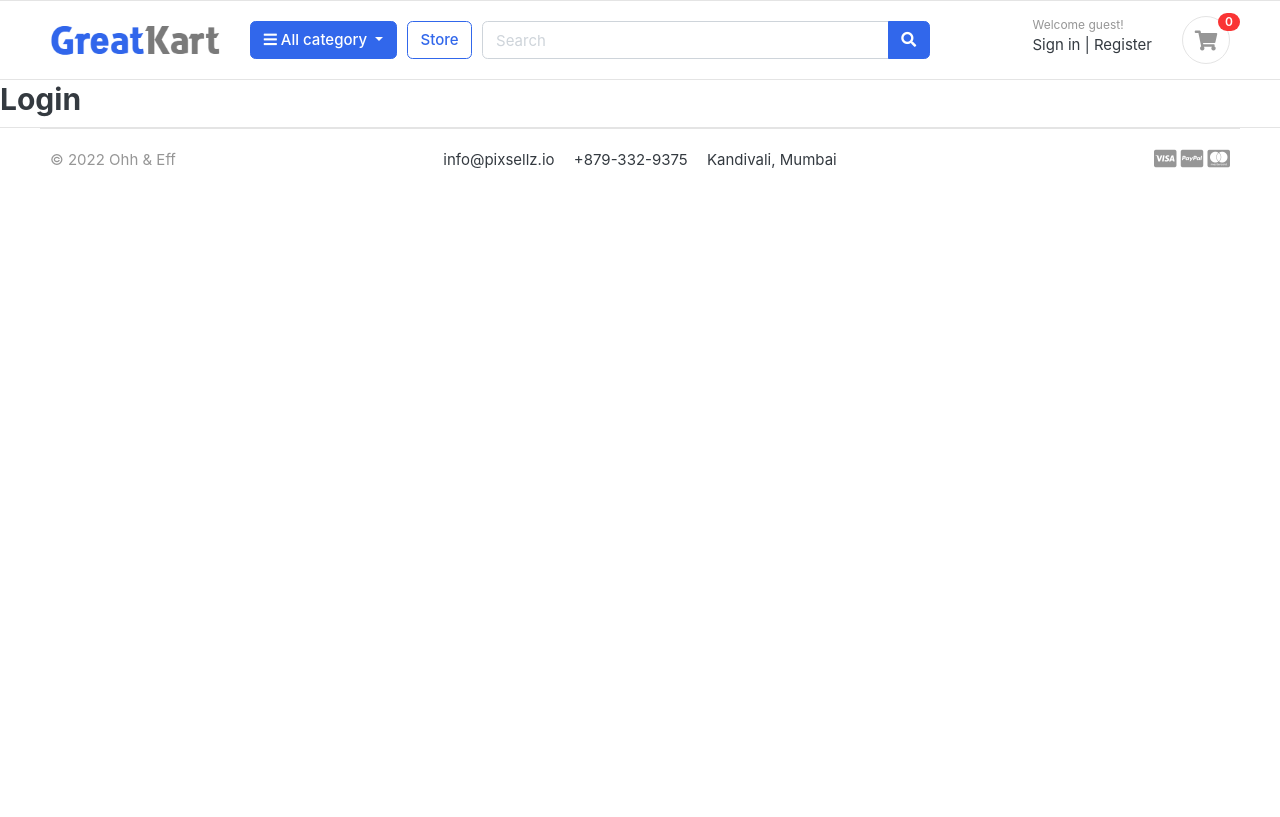
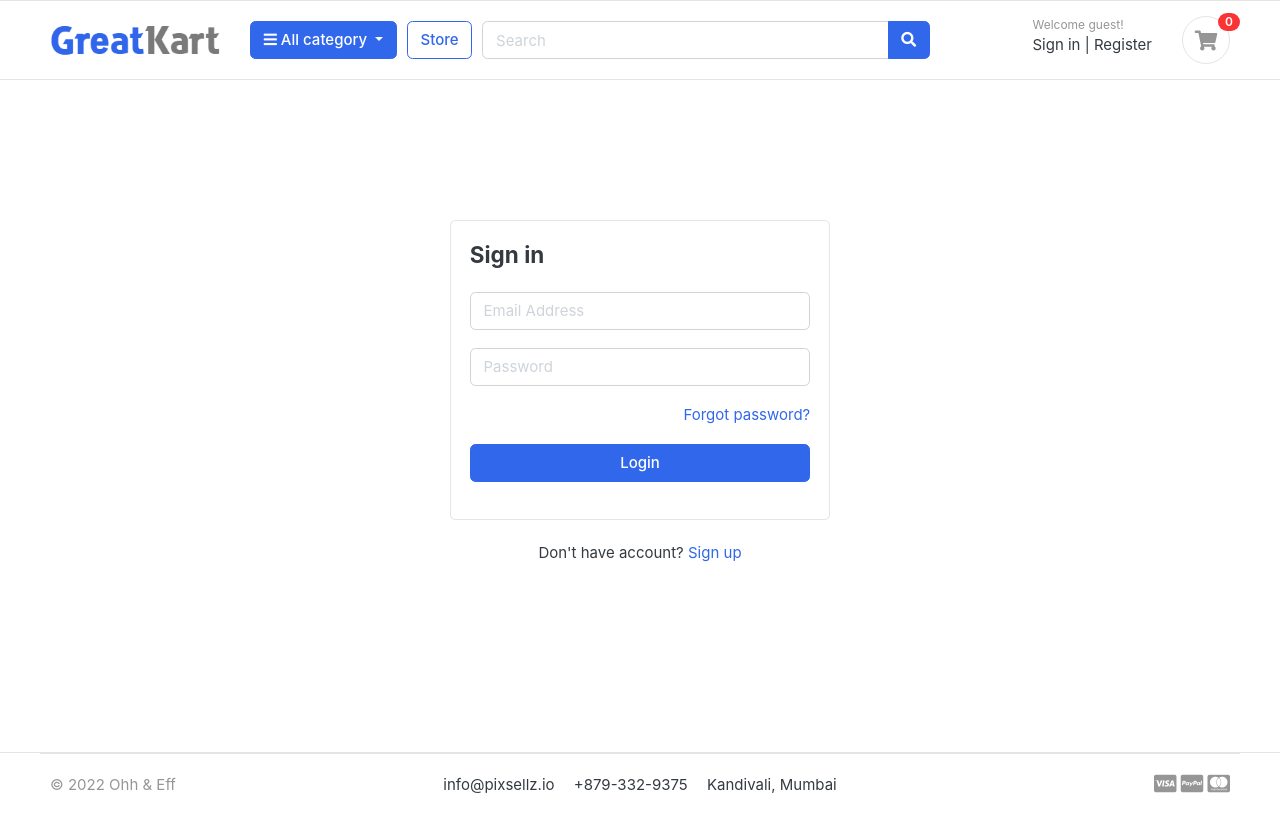
Before and after one commit to beingyoyo/e-commerce, a Django app: page /accounts/login/ in a window 1280 px wide. Before the commit the page ends 168 px from the top, so only its background shows below. Run offline with Django 4.2, Linux system fonts and the light colour scheme; data comes from the database, SQL or seed files in the repository; both versions use the stored data as it was after the commit; data that the repository does not hold is empty; some libraries are stand-ins or nearby versions; some web fonts are replaced.

Commit message:
login logout functions fixed

```diff
--- a/accounts/views.py
+++ b/accounts/views.py
@@ -1,5 +1,6 @@
 from django.shortcuts import render, redirect
-from django.contrib import messages
+from django.contrib import messages, auth
+from django.contrib.auth.decorators import login_required
 from accounts.models import Account
 from .forms import RegistrationForm
 
@@ -34,7 +35,22 @@ def register(request):
     return render(request, template_name='accounts/register.html', context=context)
 
 def login(request):
+    if request.method == 'POST':
+        email = request.POST['email']
+        password = request.POST['password']
+        user = auth.authenticate(email=email, password=password)
+
+        if user is not None:
+            auth.login(request,user)
+            #messages.success(request, 'You are now logged in.')
+            return redirect('home')
+        else:
+            messages.error(request, 'Invalid login credentials')
+            return redirect('login')
     return render(request, template_name='accounts/login.html')
 
+@login_required(login_url='login')
 def logout(request):
-    return
+    auth.logout(request)
+    messages.success(request, 'You are logged out!')
+    return redirect('login')
--- a/templates/accounts/login.html
+++ b/templates/accounts/login.html
@@ -1,5 +1,39 @@
 {% extends 'base.html' %}
 {% load static %}
 {% block content %}
-    <h2>Login</h2>
+        <!-- ========================= SECTION CONTENT ========================= -->
+<section class="section-conten padding-y" style="min-height:84vh">
+
+    <!-- ============================ COMPONENT LOGIN   ================================= -->
+        <div class="card mx-auto" style="max-width: 380px; margin-top:100px;">
+          <div class="card-body">
+          <h4 class="card-title mb-4">Sign in</h4>
+          {% include 'includes/alerts.html' %}
+          <form action="{% url 'login' %}" method="POST">
+              {% csrf_token %}
+              <div class="form-group">
+                 <input type="email" class="form-control" placeholder="Email Address" name="email">
+              </div> <!-- form-group// -->
+              <div class="form-group">
+                <input type="password" class="form-control" placeholder="Password" name="password">
+              </div> <!-- form-group// -->
+
+              <div class="form-group">
+                  <a href="#" class="float-right">Forgot password?</a>
+
+              </div> <!-- form-group form-check .// -->
+              <div class="form-group">
+                  <button type="submit" class="btn btn-primary btn-block"> Login  </button>
+              </div> <!-- form-group// -->
+          </form>
+          </div> <!-- card-body.// -->
+        </div> <!-- card .// -->
+
+         <p class="text-center mt-4">Don't have account? <a href="{% url 'register' %}">Sign up</a></p>
+         <br><br>
+    <!-- ============================ COMPONENT LOGIN  END.// ================================= -->
+
+
+    </section>
+    <!-- ========================= SECTION CONTENT END// ========================= -->
 {% endblock  %}
--- a/templates/accounts/register.html
+++ b/templates/accounts/register.html
@@ -53,7 +53,7 @@
                 </form>
             </article><!-- card-body.// -->
         </div> <!-- card .// -->
-        <p class="text-center mt-4">Have an account? <a href="">Log In</a></p>
+        <p class="text-center mt-4">Have an account? <a href="{% url 'login' %}">Log In</a></p>
         <br><br>
     <!-- ============================ COMPONENT REGISTER  END.// ================================= -->
 
--- a/templates/includes/navbar.html
+++ b/templates/includes/navbar.html
@@ -42,6 +42,7 @@
         </div> <!-- col.// -->
         <div class="col-lg-3 col-sm-6 col-8 order-2 order-lg-3">
                     <div class="d-flex justify-content-end mb-3 mb-lg-0">
+                        {% if user.id is None %}
                             <div class="widget-header">
                                 <small class="title text-muted">Welcome guest!</small>
                                 <div>
@@ -49,6 +50,15 @@
                                     <a href="{% url 'register' %}"> Register</a>
                                 </div>
                             </div>
+                        {% else %}
+                            <div class="widget-header">
+                                <small class="title text-muted">Welcome {{user.first_name | capfirst}}!</small>
+                                <div>
+                                    <a href="#">Dashboard</a> <span class="dark-transp"> | </span>
+                                    <a href="{% url 'logout' %}"> Logout</a>
+                                </div>
+                            </div>
+                        {% endif %}
                         <a href="{% url 'cart' %}" class="widget-header pl-3 ml-3">
                             <div class="icon icon-sm rounded-circle border"><i class="fa fa-shopping-cart"></i></div>
                             <span class="badge badge-pill badge-danger notify">{{cart_count}}</span>
```
Also changed, not shown: db.sqlite3. Lines whose indentation alone changed are shown as unchanged.
